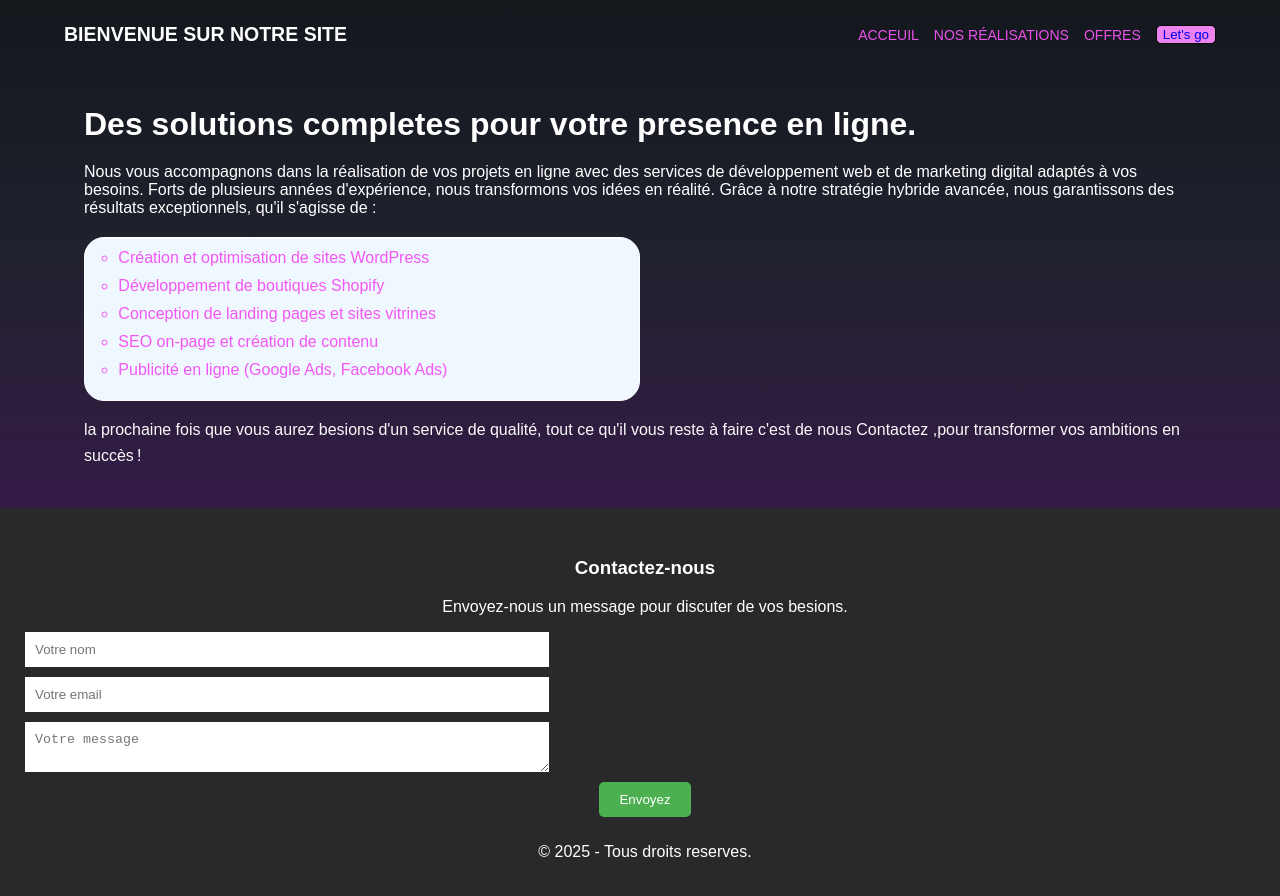
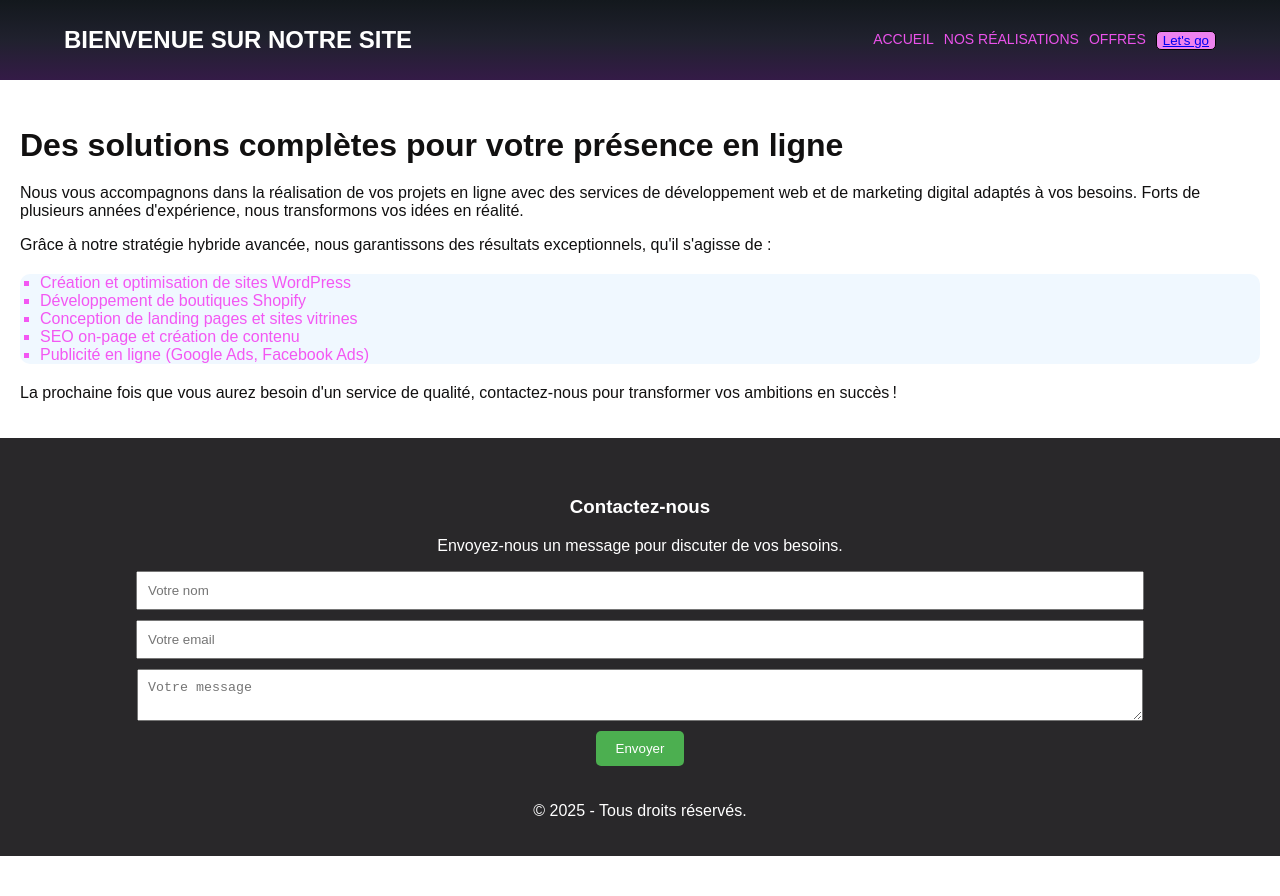
Before and after one commit to Abdoul332/a-works, a plain HTML site: page index.html in a window 1280 px wide. After the commit the page ends 856 px from the top, so only its background shows below. Drawn offline with Linux system fonts and the light colour scheme.

Commit message:
retouche html et css

```diff
--- a/index.html
+++ b/index.html
@@ -6,7 +6,7 @@
   <meta name="viewport" content="width=device-width, initial-scale=1.0">
   <link rel="stylesheet" href="style.css">
   <meta name="description"
-    content="Decouvrez nos services de developpement web et de marketing digital pour booster votre présence en ligne.">
+    content="Découvrez nos services de développement web et de marketing digital pour booster votre présence en ligne.">
   <title>Landing Page - Services Web</title>
   <meta name="google-site-verification" content="MulvnIc9bkfbiGccHjwxnEPDDyVl8ryKKhbDQpvhpxw" />
 </head>
@@ -14,25 +14,26 @@
 <body>
   <header>
     <div class="h-p">
-      <h1>Bienvenue sur notre site</h1>
-
+      <h1><a href="https://abdoul332.github.io/a-works/">Bienvenue sur notre site</a></h1>
     </div>
+    <button class="menu-toggle">Menu</button>
     <nav class="nav">
-      <p><a href="#">Acceuil</a></p>
+      <p><a href="#">Accueil</a></p>
       <p><a href="#">Nos réalisations</a></p>
-      <p><a href="#"> offres</a></p>
+      <p><a href="#">Offres</a></p>
       <button><a href="#">Let's go</a></button>
     </nav>
+  </header>
+
   <section class="services">
-      <h2>Des solutions completes pour votre presence en ligne.</h2>
-
-
-          Nous vous accompagnons dans la réalisation de vos projets en ligne avec des services de
-          développement web et de marketing digital adaptés à vos besoins.
-          Forts de plusieurs années d'expérience, nous transformons vos idées en réalité.
-
-          Grâce à notre stratégie hybride avancée, nous garantissons des résultats
-          exceptionnels, qu'il s'agisse de :
+    <h2>Des solutions complètes pour votre présence en ligne</h2>
+    <p>
+      Nous vous accompagnons dans la réalisation de vos projets en ligne avec des services de développement web et de
+      marketing digital adaptés à vos besoins. Forts de plusieurs années d'expérience, nous transformons vos idées en
+      réalité.
+    </p>
+    <p>
+      Grâce à notre stratégie hybride avancée, nous garantissons des résultats exceptionnels, qu'il s'agisse de :
     </p>
     <ul>
       <li>Création et optimisation de sites WordPress</li>
@@ -42,26 +43,31 @@
       <li>Publicité en ligne (Google Ads, Facebook Ads)</li>
     </ul>
     <p>
-          la prochaine fois que vous aurez besions d'un service de qualité, tout ce qu'il vous reste à faire c'est de
-          nous Contactez
-          ,pour transformer vos ambitions en succès !
+      La prochaine fois que vous aurez besoin d'un service de qualité, contactez-nous pour transformer vos ambitions en
+      succès !
     </p>
   </section>
-    </section>
-  </header>
+
   <footer>
     <section class="contact" id="contact">
       <h3>Contactez-nous</h3>
-      <p>Envoyez-nous un message pour discuter de vos besions.</p>
+      <p>Envoyez-nous un message pour discuter de vos besoins.</p>
       <form>
         <input type="text" placeholder="Votre nom" required>
         <input type="email" placeholder="Votre email" required>
         <textarea placeholder="Votre message"></textarea>
-        <button type="submit">Envoyez</button>
+        <button type="submit">Envoyer</button>
       </form>
     </section>
-    <p>&copy; 2025 - Tous droits reserves.</p>
+    <p>&copy; 2025 - Tous droits réservés.</p>
   </footer>
-</body>
 
-</html>
+  <script>
+    const menuToggle = document.querySelector('.menu-toggle');
+    const nav = document.querySelector('.nav');
+
+    menuToggle.addEventListener('click', () => {
+      nav.classList.toggle('active'); // Ajoute ou enlève la classe "active"
+    });
+  </script>
+</bod
--- a/style.css
+++ b/style.css
@@ -1,167 +1,154 @@
-
+/* Styles généraux */
 body {
   font-family: Arial, sans-serif;
   margin: 0;
   padding: 0;
-      margin-top: 0;
 }
+
 header {
-      background:linear-gradient(#13181d,#20212e, #341b47);
-      padding: 10px 5% 0 5%;
+  background: linear-gradient(#13181d, #20212e, #341b47);
+  padding: 10px 5%;
   display: flex;
   justify-content: space-between;
   align-items: center;
   flex-wrap: wrap;
   color: white;
-
 }
 
-  header .nav  {
+header .h-p h1 {
+  font-size: 1.5rem;
+  font-weight: bold;
+  text-transform: uppercase;
+}
+
+header .h-p a {
+  color: white;
+  text-decoration: none;
+}
+
+header .menu-toggle {
+  background-color: violet;
+  color: white;
+  border: none;
+  padding: 10px;
+  cursor: pointer;
+  font-size: 1.2rem;
+}
+
+header .menu-toggle:hover {
+  background-color: white;
+  color: #13181d;
+}
+
+.nav {
+  display: none;
+  flex-direction: column;
+  gap: 10px;
+}
+
+.nav.active {
   display: flex;
-    align-items: center;
 }
-  header .nav p{
-    margin: 0 15px 0 0;
+
+.nav p {
+  margin: 0;
   text-align: center;
   font-size: 14px;
   text-transform: uppercase;
+}
+
+.nav p a {
   color: rgb(235, 82, 235);
+  text-decoration: none;
+}
 
-  }
-  header nav p a{
-    text-decoration: none;
-    color: rgb(235, 82, 235);
-  }
-  header nav p a:hover{
+.nav p a:hover {
   color: #c3e1c4;
 }
-  header .h-p{
+
+.nav button {
+  border: 1px solid black;
+  background: violet;
+  border-radius: 5px;
   color: white;
-  }
-    header .h-p h1 {
-      font-size: 1.22rem;
-      font-weight: bold;
-      text-transform: uppercase;
-    }
-    header .h-p p {
-      font-size: 0.76rem;
-
+  cursor: pointer;
 }
 
-    header .nav button{
-      border: 1px solid black;
-      background:violet;
-      border-radius: 5px;
-      color: white;
-      margin: 0;
-      cursor: pointer;
-      text-decoration: none;
+.nav button:hover {
+  background-image: url();
+  color: #13181d;
 }
-    header .nav button a{
-        text-decoration: none;
-    }
-    header .nav button:hover{
-      background: white;
-      color: #13181d;
 
-    }
-    header .services {
-
-      padding: 20px ;
-      text-align: left;
-
-
-
+.services {
+  padding: 20px;
+  color: rgb(17, 16, 16);
 }
 
 .services h2 {
   font-size: 2rem;
+  margin-bottom: 20px;
 
-      margin-bottom: 20px;
-    }
-
-    .services p {
-      font-size: 1rem;
-      line-height: 1.6;
-      color: #fafafa;
-      margin-bottom: 20px;
 }
 
 .services ul {
-      padding: 0;
   margin: 20px 0;
-      list-style-type:square;
-      border: 1px solid white;
-      border-radius: 20px;
+  list-style-type: square;
+  padding-left: 20px;
   background-color: aliceblue;
-      margin: 0 50% 0 0;
-      padding: 1% 1% 1% 3%;
+  border-radius: 10px;
 }
 
 .services ul li {
-      font-size: 1rem;
-      color:  rgb(243, 87, 243);
-      margin-bottom: 10px;
-      list-style:circle;
-
+  color: rgb(243, 87, 243);
 }
 
-
-
-
-
-    .contact{
-
-      padding: 10px;
+.contact {
+  padding: 20px;
   text-align: center;
   color: white;
 }
-    .contact input, .contact textarea{
-      display:block;
-      border: none;
-      width: 40%;
-      margin: 10px;
-      padding: 10px;}
+
+.contact input,
+.contact textarea {
+  display: block;
+  margin: 10px auto;
+  padding: 10px;
+  width: 80%;
+}
 
 .contact button {
-      padding:10px 20px;
+  padding: 10px 20px;
   background-color: #4caf50;
   color: white;
   border: none;
   border-radius: 5px;
   cursor: pointer;
-      text-align:center;
 }
-    .contact button:hover{
+
+.contact button:hover {
   background-color: #45a049;
 }
 
-    footer{
+footer {
   background-color: rgb(41, 40, 42);
-       width: 100%;
+  color: white;
+  text-align: center;
   padding: 20px 5px;
-      text-align: center;
-      color: white;
 }
 
-@media (max-widh:480px) {
+/* Responsive */
+@media screen and (min-width: 680px) {
   header {
-    font-size: 18px;
-    padding: 0;
-    margin: 0;
-  }
-    .services {
-    font-size: 16px;
-    padding: 10px;
+    flex-direction: row;
   }
 
-  h1 h1{
-    font-size: 1.5rem;
+  .menu-toggle {
+    display: none;
   }
-  p{
-    font-size: 0.9rem;
-  }
-  .nav p .nav button{
-    font-size: 0.9rem;
+
+  .nav {
+    display: flex;
+    flex-direction: row;
+    gap: 15px;
   }
 }
```
Lines whose indentation alone changed are shown as unchanged.
